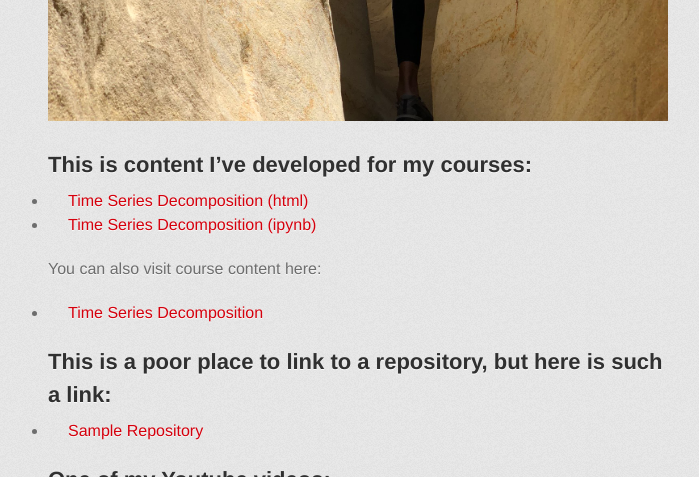
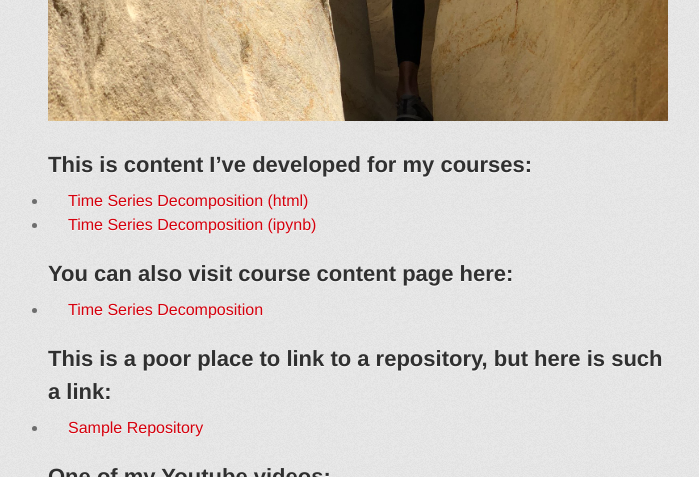
Before and after one commit to shehergit/shehergit.github.io, a Jekyll site: the page built from index.md, in a window 1280 px wide and 900 px high, scrolled down 1146 px, cut to the strip 0-477 px from the top of the window. Shown: the whole strip, without its empty margins (282-981 px from the left). Built offline with Jekyll 4.4.1, drawn with Linux system fonts in a browser that asks for light colours; some web fonts are replaced; our own code applies the rules of GitHub Pages for plain Markdown files.

Commit message:
Update index.md

```diff
--- a/index.md
+++ b/index.md
@@ -10,7 +10,7 @@ description: Bria Weathers is a current MSBA student at The College of William &
 - [Time Series Decomposition (html)](TimeSeriesDecomposition.html)
 - [Time Series Decomposition (ipynb)](TimeSeriesDecomposition.ipynb)
 
-You can also visit course content here:
+## You can also visit course content page here:
 - [Time Series Decomposition](/timeseries/index.md)
 
 ## This is a poor place to link to a repository, but here is such a link:
@@ -18,5 +18,4 @@ You can also visit course content here:
 
 
 ## One of my Youtube videos:
-
 [![DIY Hair Mask](https://img.youtube.com/vi/vaatGxTaz8c/0.jpg)](http://www.youtube.com/watch?v=vaatGxTaz8c)
```
